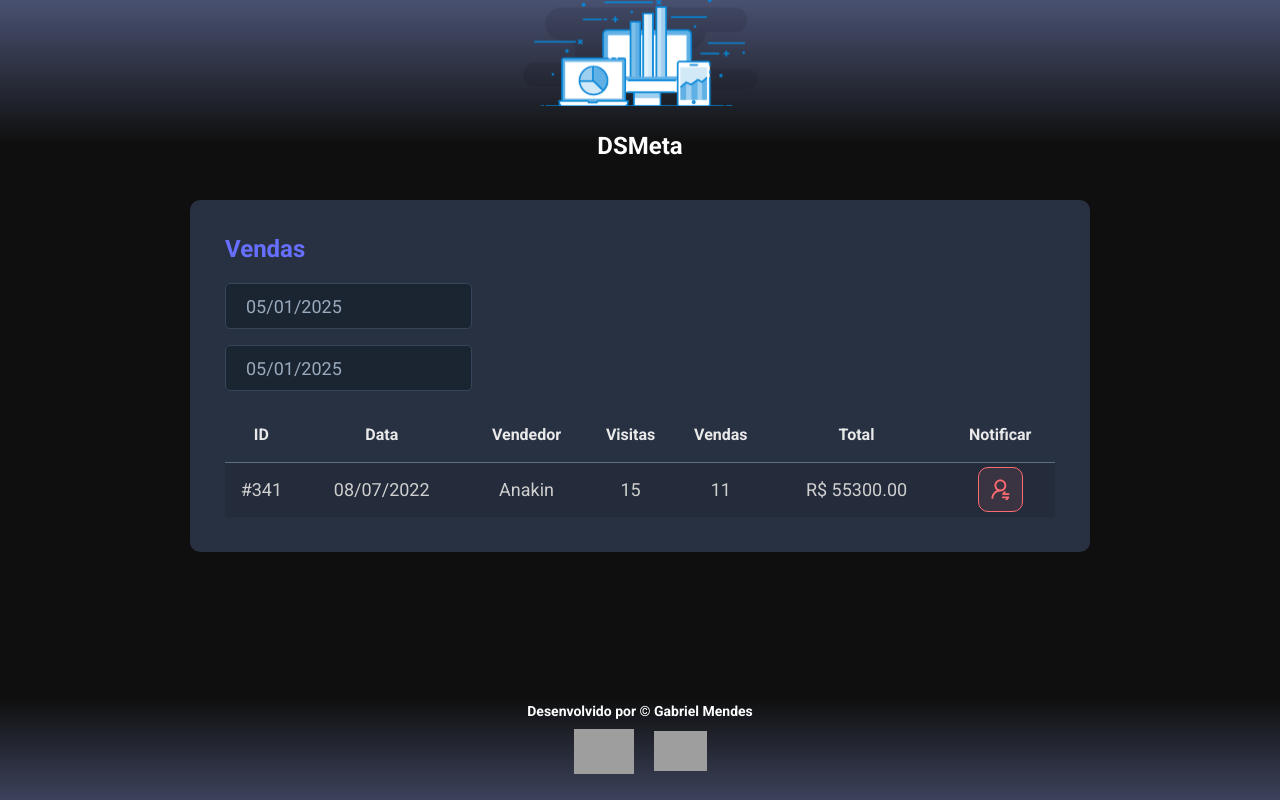
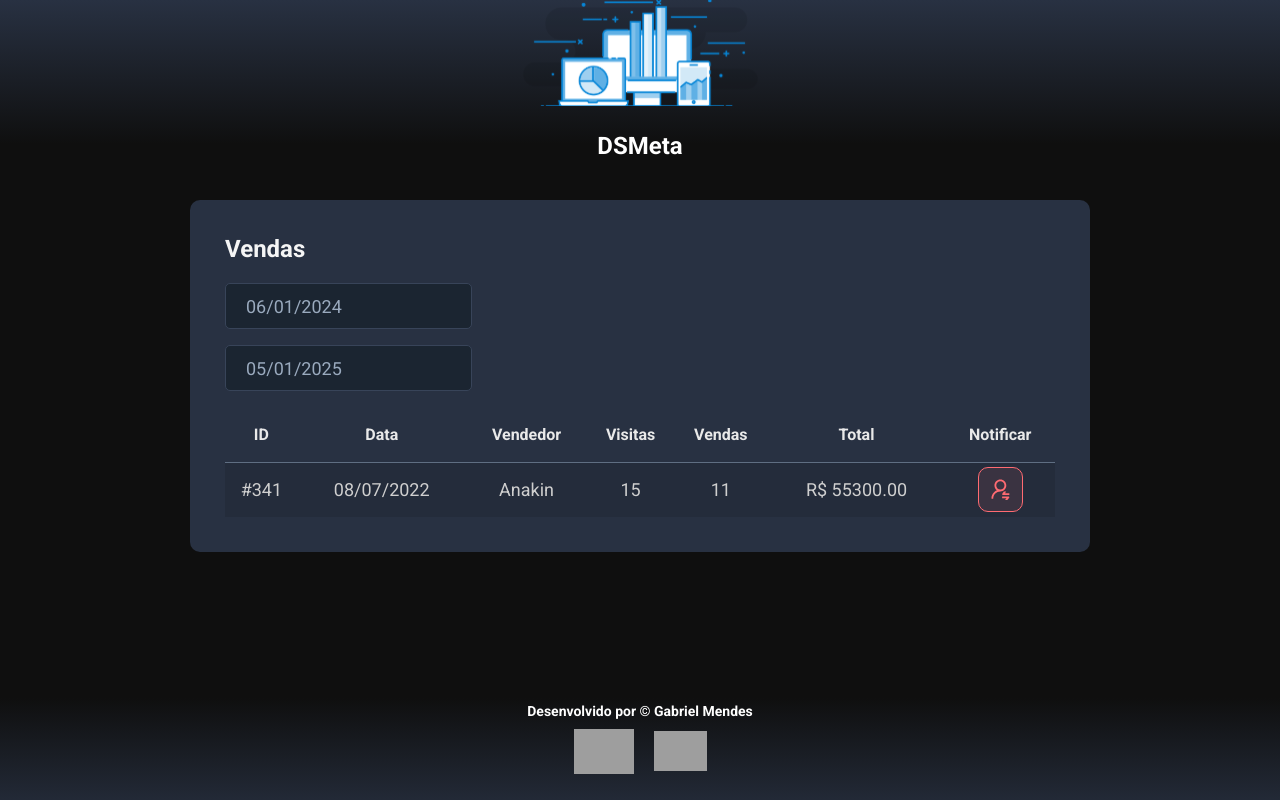
Before and after one commit to Biellms/DSMeta, a React (Vite) app in the folder frontend/: page / in a window 1280 px wide. Built offline with nearby package versions, Linux system fonts and the light colour scheme; grey boxes are pictures that could not be loaded.

Commit message:
chore: upd range of dates

```diff
--- a/frontend/src/components/Footer/styles.css
+++ b/frontend/src/components/Footer/styles.css
@@ -12,7 +12,7 @@
 }
 
 footer {
-    background: linear-gradient(360deg, #495171 -25%, #0f0f0f 85%);
+    background: linear-gradient(360deg, #283142 -25%, #0f0f0f 85%);
     min-height: 15vh;
     display: flex;
     align-items: center;
--- a/frontend/src/components/Header/styles.css
+++ b/frontend/src/components/Header/styles.css
@@ -14,7 +14,7 @@
 }
 
 header {
-    background: linear-gradient(180deg, #495171 0%, #0f0f0f 90%);
+    background: linear-gradient(180deg, #283142 0%, #0f0f0f 90%);
     min-height: 20vh;
     display: flex;
     align-items: center;
--- a/frontend/src/components/SalesCard/index.tsx
+++ b/frontend/src/components/SalesCard/index.tsx
@@ -5,8 +5,11 @@ import './styles.css'
 import { useState } from 'react';
 
 function SalesCard() {
-    const [startDate, setStartDate] = useState<Date | null>(new Date());
-    const [endDate, setEndDate] = useState<Date | null>(new Date());
+    const min = new Date(new Date().setDate(new Date().getDate() - 365))
+    const max = new Date()
+
+    const [startDate, setStartDate] = useState<Date | null>(min);
+    const [endDate, setEndDate] = useState<Date | null>(max);
 
     return (
         <div className="dsmeta-card">
--- a/frontend/src/components/SalesCard/styles.css
+++ b/frontend/src/components/SalesCard/styles.css
@@ -5,7 +5,7 @@
 }
 
 .dsmeta-sales-title {
-    color: #676fff;
+    color: whitesmoke;
     font-size: 24px;
     margin-bottom: 20px;
 }
```
